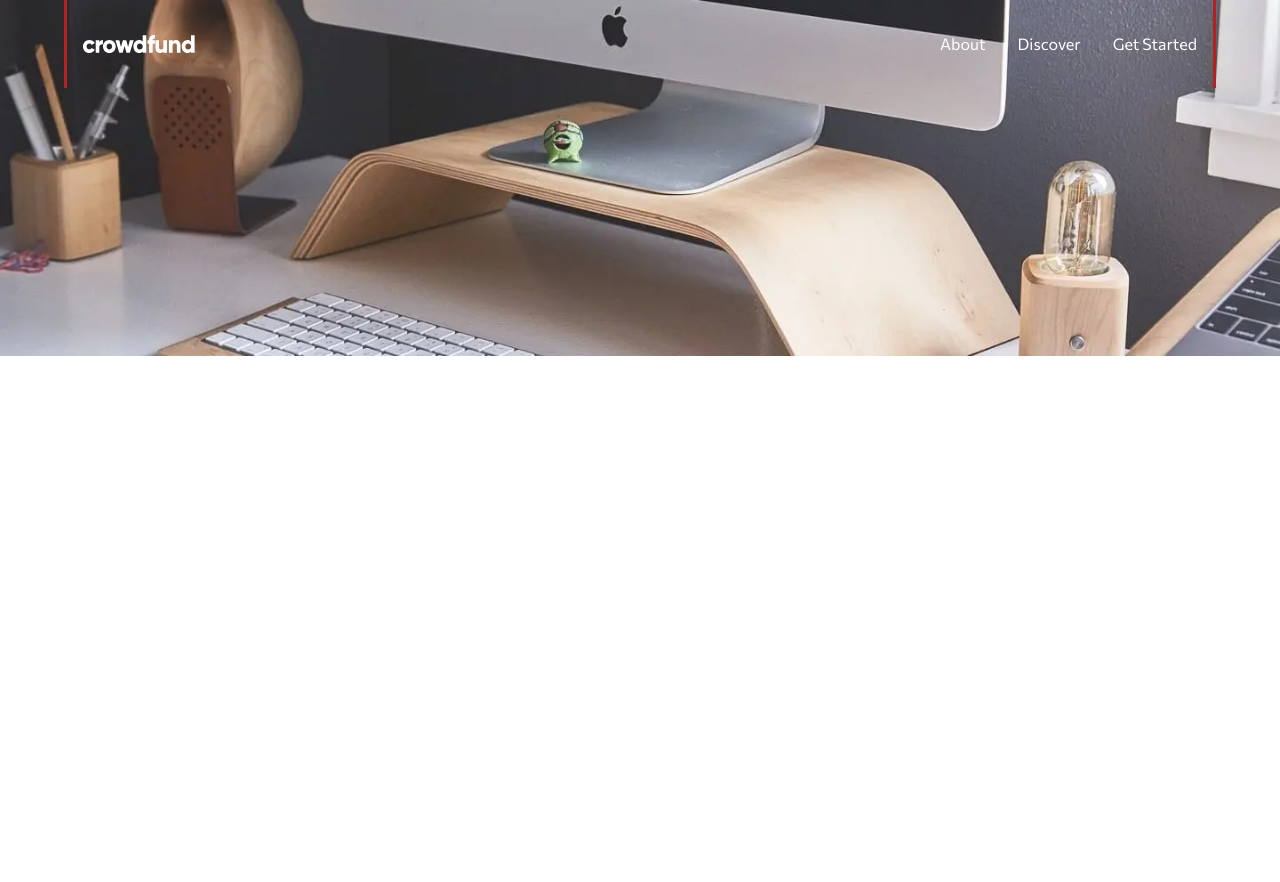
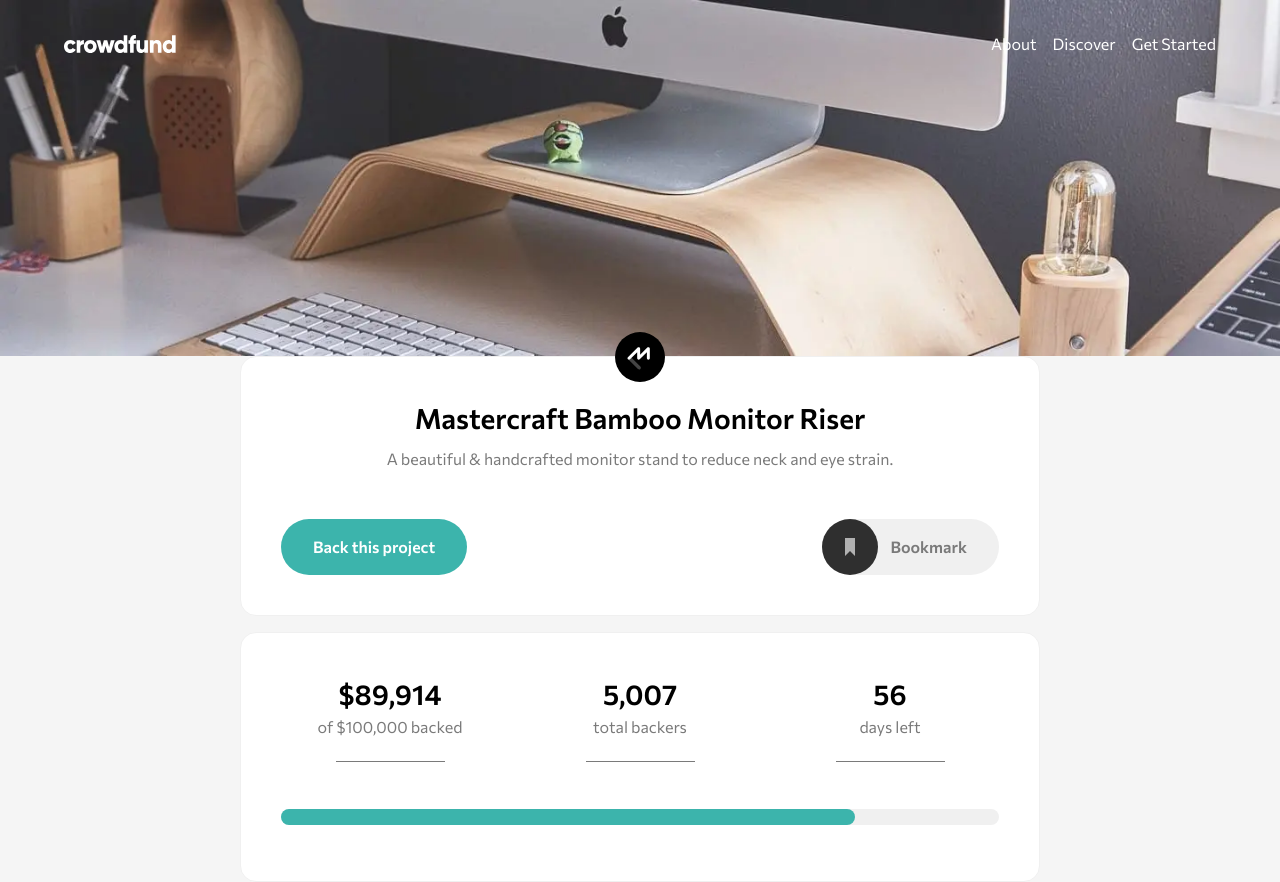
Before and after one commit to DaniilGurski/FM-crowfunding-page, a website: page index.html in a window 1280 px wide. Before the commit the page ends 800 px from the top, so only its background shows below. Drawn offline with Linux system fonts and the light colour scheme; files whose address does not match are found by name.

Commit message:
new styles, begin with riser component.

```diff
--- a/index.html
+++ b/index.html
@@ -8,25 +8,23 @@
     <title>Crowfundning</title>
 </head>
 <body>
-    <div class="hero-background">
+    <div class="hero-section">
         <picture>
             <source srcset="dist/img/image-hero-desktop.webp" media="(min-width:42.5em)">
             <source srcset="dist/img/image-hero-desktop.jpg" media="(min-width:42.5em)">
             <source srcset="dist/img/image-hero-mobile.webp">
 
-            <img class="hero-background__img" src="dist/img/image-hero-mobile.jpg" alt="">
+            <img class="hero-section__img" src="dist/img/image-hero-mobile.jpg" alt="">
         </picture>
-    </div>
 
-    <div class="container">
         <header class="header flex">
             <a class="header__logo" href="#"><img src="dist/img/logo.svg" alt="logo"></a>
 
             <nav class="primary-navigation">
-                <ul class="primary-navigation__list clr-neutral-000 flex">
-                    <li><a href="#">About</a></li>
-                    <li><a href="#">Discover</a></li>
-                    <li><a href="#">Get Started</a></li>
+                <ul class="primary-navigation__list clr-neutral-900 fw-semibold flex">
+                    <li class="primary-navigation__list-item"><a href="#">About</a></li>
+                    <li class="primary-navigation__list-item"><a href="#">Discover</a></li>
+                    <li class="primary-navigation__list-item"><a href="#">Get Started</a></li>
                 </ul>
             </nav>
 
@@ -35,5 +33,46 @@
             </button>
         </header>
     </div>
+
+    <main class="container">
+        <div class="riser grid">
+            <header class="riser__block riser__header flex">
+
+                <img class="riser__mastercraft-logo" src="dist/img/logo-mastercraft.svg" alt="mastercraft logo">
+
+                <p class="riser__header-title flex">
+                    <span class="fw-semibold fs-400 clr-neutral-900"> Mastercraft Bamboo Monitor Riser </span>
+                    A beautiful & handcrafted monitor stand to reduce neck and eye strain.
+                </p>
+
+                <div class="riser__header-options flex">
+                    <button class="button"> Back this project </button>
+                    <button class="button button--bookmark" aria-label="bookmark">
+                        <img src="dist/img/icon-bookmark.svg" alt="bookmark">
+                        <span class="button__text button__text--bookmark"> Bookmark </span>
+                    </button>
+                </div>
+            </header>
+
+            <div class="riser__block riser__fund grid">
+                <div class="riser__fund-column-group grid">
+                    <p class="riser__fund-column">
+                        <span class="fw-semibold fs-400 clr-neutral-900"> $89,914 </span>
+                        of $100,000 backed
+                    </p>
+                    <p class="riser__fund-column">
+                        <span class="fw-semibold fs-400 clr-neutral-900"> 5,007 </span>
+                        total backers
+                    </p>
+                    <p class="riser__fund-column">
+                        <span class="fw-semibold fs-400 clr-neutral-900"> 56 </span>
+                        days left
+                    </p>
+                </div>
+
+                <progress class="fund-progress" value="80" max="100"> </progress>
+            </div>
+        </div>
+    </main>
 </body>
 </html>
--- a/src/scss/abstracts/_colors.scss
+++ b/src/scss/abstracts/_colors.scss
@@ -7,6 +7,8 @@ $colors: (
     neutral: (
         900: hsl(0, 0%, 0%),
         400: hsl(0, 0%, 48%),
+        300: hsl(0, 0%, 94%),
+        200: hsl(0, 0%, 96%),
         "000": hsl(100, 100%, 100%)
     )
 );
--- a/src/scss/abstracts/_mixins.scss
+++ b/src/scss/abstracts/_mixins.scss
@@ -39,24 +39,25 @@ Mixin to convert typescale into either css custom props or utilities
 }
 
 
+
 /*
 Mixin to convert font weights into either css custom props or utilities
 */
 @mixin convert_font-weights($font-weight-map, $action: "variables") {
     @each $weight, $value in $font-weight-map {
         @if $action == "classes" {
-            .ff-#{$weight} {
-                font-family: #{$value};
+            .fw-#{$weight} {
+                font-weight: #{$value};
             }
         } @else {
-            --ff-#{$weight}: #{$value};
+            --fw-#{$weight}: #{$value};
         }
     }
 }
 
 
 /* Mixin for large screens / desktop */
-@mixin mq_large_sreen($breakpoint: 42.5em) {
+@mixin mq_large_screen($breakpoint: 42.5em) {
     @media (min-width: $breakpoint) {
         @content;
     }
--- a/src/scss/abstracts/_typescale.scss
+++ b/src/scss/abstracts/_typescale.scss
@@ -1,4 +1,5 @@
 $typescale: (
+    400: 1.75rem,
     300: 1.5rem,
     200: 1rem,
     100: 0.875rem
--- a/src/scss/base/_reset.scss
+++ b/src/scss/base/_reset.scss
@@ -84,6 +84,7 @@ a {
 
 /* Button reset */
 button {
+  cursor: pointer;
   border: none;
   background: none;
 }
--- a/src/scss/components/_buttons.scss
+++ b/src/scss/components/_buttons.scss
@@ -1,9 +1,49 @@
 @use "./abstracts/mixins" as *;
 
+
 .burger-menu {
-    cursor: pointer;
-
-    @include mq_large-sreen() {
+    @include mq_large_screen() {
         display: none;
     }
 }
+
+
+.button {
+    --_button-padding-x: 1em;
+    --_button-padding-y: calc(var(--_button-padding-x) * 2);
+
+
+    background: var(--clr-primary-400);
+    color: var(--clr-neutral-000);
+
+    font-weight: var(--fw-semibold);
+
+    padding: var(--_button-padding-x) var(--_button-padding-y);
+    border-radius: 5rem;
+    text-wrap: nowrap;
+
+
+    &--bookmark {
+        display: flex;
+        align-items: center;
+        gap: 0.8rem;
+
+        background: var(--clr-neutral-300);
+        color: var(--clr-neutral-400);
+
+        padding: 0;
+        padding-right: var(--_button-padding-y);
+
+        @include mq_small_screen() {
+            background: none;
+            padding: 0;
+        }
+    }
+
+
+    &__text--bookmark {
+        @include mq_small_screen() {
+            display: none;
+        }
+    }
+}
--- a/src/scss/components/_index.scss
+++ b/src/scss/components/_index.scss
@@ -1 +1,2 @@
-@forward "buttons"
+@forward "buttons";
+@forward "progress-bar"
--- /dev/null
+++ b/src/scss/components/_progress-bar.scss
@@ -0,0 +1,20 @@
+.fund-progress {
+    width: 100%;
+    height: 1rem;
+
+    margin-block: 1rem;
+
+    -webkit-appearance: none;
+    appearance: none;
+
+
+    &::-webkit-progress-bar {
+        background-color: var(--clr-neutral-300);
+        border-radius: 2rem;
+    }
+
+    &::-webkit-progress-value {
+        background-color: var(--clr-primary-400);
+        border-radius: 2rem;
+    }
+}
--- a/src/scss/layout/_header.scss
+++ b/src/scss/layout/_header.scss
@@ -1,4 +1,12 @@
 .header {
+    position: fixed;
+    left: 0;
+    right: 0;
+    top: 0;
+    width: min(90rem, 90%);
+    z-index: 900;
+    margin-inline: auto;
+
     align-items: center;
     justify-content: space-between;
     padding-block: 2rem;
--- a/src/scss/layout/_navigation.scss
+++ b/src/scss/layout/_navigation.scss
@@ -2,13 +2,44 @@
 
 
 .primary-navigation {
-    display: none;
+    &__list {
+        visibility: hidden;
+        flex-direction: column;
+        --gap: 0;
 
-    @include mq_large-sreen() {
-        display: block;
+        position: absolute;
+        right: 0;
+        transform: translateY(30%);
+
+        width: 100%;
+
+        border-radius: 0.5rem;
+        overflow: hidden;
+
+
+        @include mq_large_screen() {
+            visibility: visible;
+            flex-direction: row;
+            --gap: 1rem;
+
+            position: relative;
+            transform: unset;
+
+            width: auto;
+        }
     }
 
-    &__list {
-        --gap: 2rem;
+
+    &__list-item {
+        background: var(--clr-neutral-000);
+
+        padding: 1rem 2rem;
+
+        @include mq_large_screen() {
+            font-weight: var(--fw-regular);
+            color: var(--clr-neutral-000);
+            background: none;
+            padding: 0;
+        }
     }
 }
--- a/src/scss/layout/_riser.scss
+++ b/src/scss/layout/_riser.scss
@@ -0,0 +1,84 @@
+@use "./abstracts/mixins" as *;
+
+.riser {
+    --gap: 1rem;
+
+    &__block {
+        background: var(--clr-neutral-000);
+        color: var(--clr-neutral-400);
+
+        padding: 2.5rem;
+
+        border-radius: 1rem;
+        border: 1px solid var(--clr-neutral-300);
+    }
+
+
+    &__header {
+        --gap: 3rem;
+
+        position: relative;
+        justify-content: center;
+        flex-direction: column;
+    }
+
+
+    &__mastercraft-logo {
+        width: 50px;
+
+        position: absolute;
+        top: 0;
+        left: 50%;
+        transform: translate(-50%, -50%);
+
+
+    }
+
+
+    &__header-title {
+        --gap: 0.5rem;
+        text-align: center;
+        flex-direction: column;
+    }
+
+
+    &__header-options {
+        justify-content: center;
+        --gap: 1rem;
+
+        @include mq_large_screen() {
+            --gap: 0;
+            justify-content: space-between;
+        }
+    }
+
+
+    &__fund {
+        --gap: 2rem;
+    }
+
+
+    &__fund-column-group {
+        justify-content: center;
+
+        @include mq_large_screen() {
+            grid-template-columns: repeat(3, 1fr);
+        }
+    }
+
+
+    &__fund-column {
+        display: flex;
+        align-items: center;
+        flex-direction: column;
+
+        // underline
+        &::after {
+            content: "";
+            width: 50%;
+            height: 0.031rem;
+            background-color: var(--clr-neutral-400);
+            margin-top: 1.4rem;
+        }
+    }
+}
--- a/src/scss/style.scss
+++ b/src/scss/style.scss
@@ -4,8 +4,7 @@
 @use "components";
 
 
-.hero-background {
-    position: absolute;
+.hero-section {
     width: 100%;
     z-index: -1;
 
@@ -16,5 +15,6 @@
 
 
 body {
+    background: var(--clr-neutral-200);
     font-family: var(--ff-primary);
 }
--- a/src/scss/utils/_color-utils.scss
+++ /dev/null
@@ -1,4 +0,0 @@
-@use "./abstracts/mixins" as *;
-@use "./abstracts/colors" as *;
-
-@include convert_colors($color-map: $colors, $action: "classes");
--- a/src/scss/utils/_container.scss
+++ b/src/scss/utils/_container.scss
@@ -1,6 +1,5 @@
 .container {
-    width: min(90rem, 90%);
+    width: min(50rem, 90%);
     margin-inline: auto;
-    padding-inline: 1rem;
-    border-inline: 3px solid firebrick;
+    padding-inline: 0rem;
 }
--- a/src/scss/utils/_flex.scss
+++ b/src/scss/utils/_flex.scss
@@ -1,5 +1,4 @@
 .flex {
     display: flex;
-    --_gap: var(--gap, 1rem);
-    gap: var(--_gap);
+    gap: var(--gap, 1rem);
 }
--- a/src/scss/utils/_grid.scss
+++ b/src/scss/utils/_grid.scss
@@ -1,4 +1,4 @@
 .grid {
     display: grid;
-    --_gap: var(--gap, 1rem);
+    gap: var(--gap, 1rem);
 }
--- a/src/scss/utils/_index.scss
+++ b/src/scss/utils/_index.scss
@@ -1,4 +1,4 @@
-@forward "color-utils";
+@forward "utils";
 @forward "grid";
 @forward "flex";
 @forward "container";
--- /dev/null
+++ b/src/scss/utils/_utils.scss
@@ -0,0 +1,8 @@
+@use "./abstracts/mixins" as *;
+@use "./abstracts/colors" as *;
+@use "./abstracts/fonts" as *;
+@use "./abstracts/typescale" as *;
+
+@include convert_colors($color-map: $colors, $action: "classes");
+@include convert_font-weights($font-weight-map: $font-weights, $action: "classes");
+@include convert_typescale($typescale-map: $typescale, $action: "classes");
```
Also changed, not shown: dist/css/style.css, 1 other file.
